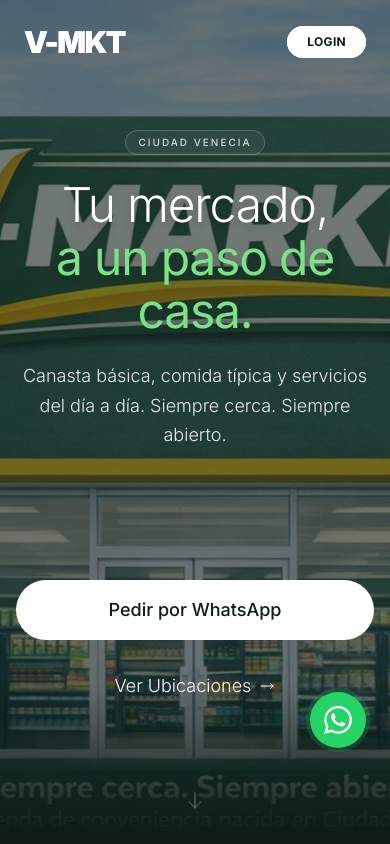
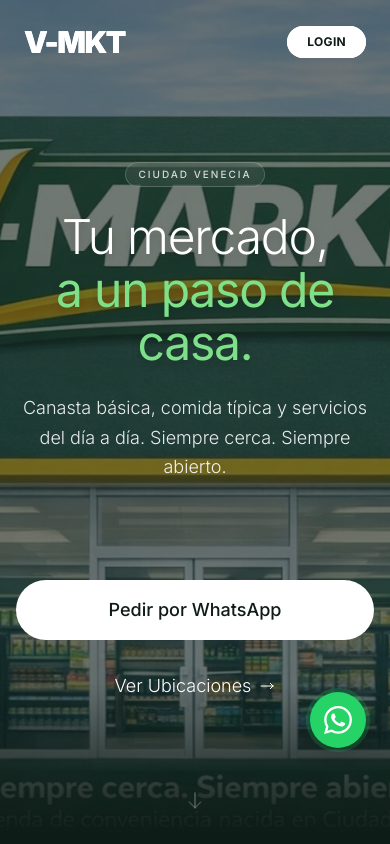
Before and after one commit to rplushn/vmarket, a Next.js app: page / in a window 390 px wide. Shown: the top 844 px of the page. Built offline with nearby package versions, Linux system fonts and the light colour scheme.

Commit message:
Fix hero spacing mobile force update

```diff
--- a/src/components/Hero.tsx
+++ b/src/components/Hero.tsx
@@ -6,7 +6,7 @@ import { openWhatsApp } from '@/utils/whatsapp';
 
 export default function Hero() {
   return (
-    <section className="relative h-screen min-h-screen flex flex-col items-center text-center overflow-hidden bg-[var(--vm-green-950)] isolation-auto md:justify-center">
+    <section className="relative h-screen min-h-[100dvh] flex flex-col items-center text-center overflow-hidden bg-[var(--vm-green-950)] isolation-auto pt-40 md:justify-center md:pt-0">
 
       {/* 1. BACKGROUND IMAGE (z-0 to ensure it sits on top of section background but behind content) */}
       <div className="absolute inset-0 z-0">
@@ -31,7 +31,7 @@ export default function Hero() {
       <div className="absolute bottom-0 left-0 right-0 h-40 bg-gradient-to-t from-[var(--vm-green-950)] to-transparent z-10" />
 
       {/* 3. HERO CONTENT (z-20 to sit on top of everything) */}
-      <div className="vm-container relative z-20 px-4 flex-1 flex flex-col justify-between pt-32 md:flex-none md:justify-center md:pt-0 md:mt-[300px] w-full max-w-5xl">
+      <div className="vm-container relative z-20 px-4 flex-1 flex flex-col justify-between md:flex-none md:justify-center md:mt-[300px] w-full max-w-5xl">
         {/* Top block: badge + title + subtitle (center stays clear on mobile) */}
         <div>
           <span className="inline-block py-1 px-3 mb-6 rounded-full border border-white/20 bg-white/5 backdrop-blur-md text-white/80 text-[10px] font-medium tracking-[0.2em] uppercase animate-fade-in-up">
```
